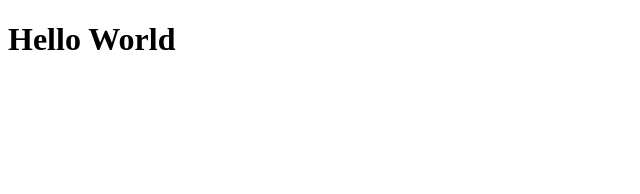
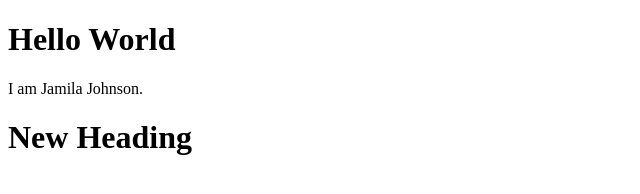
Before and after one commit to genuineknowitall/Website, a plain HTML site: page index.html in a window 1280 px wide. Shown: the whole page, without its empty margins (0-640 px from the left). Drawn offline with Linux system fonts and the light colour scheme.

Commit message:
new information

```diff
--- a/index.html
+++ b/index.html
@@ -7,5 +7,7 @@
     </head>
     <body>
         <h1>Hello World</h1>
+        <p>I am Jamila Johnson.</p>
+        <h1>New Heading</h1>
     </body>
 </html>
```
